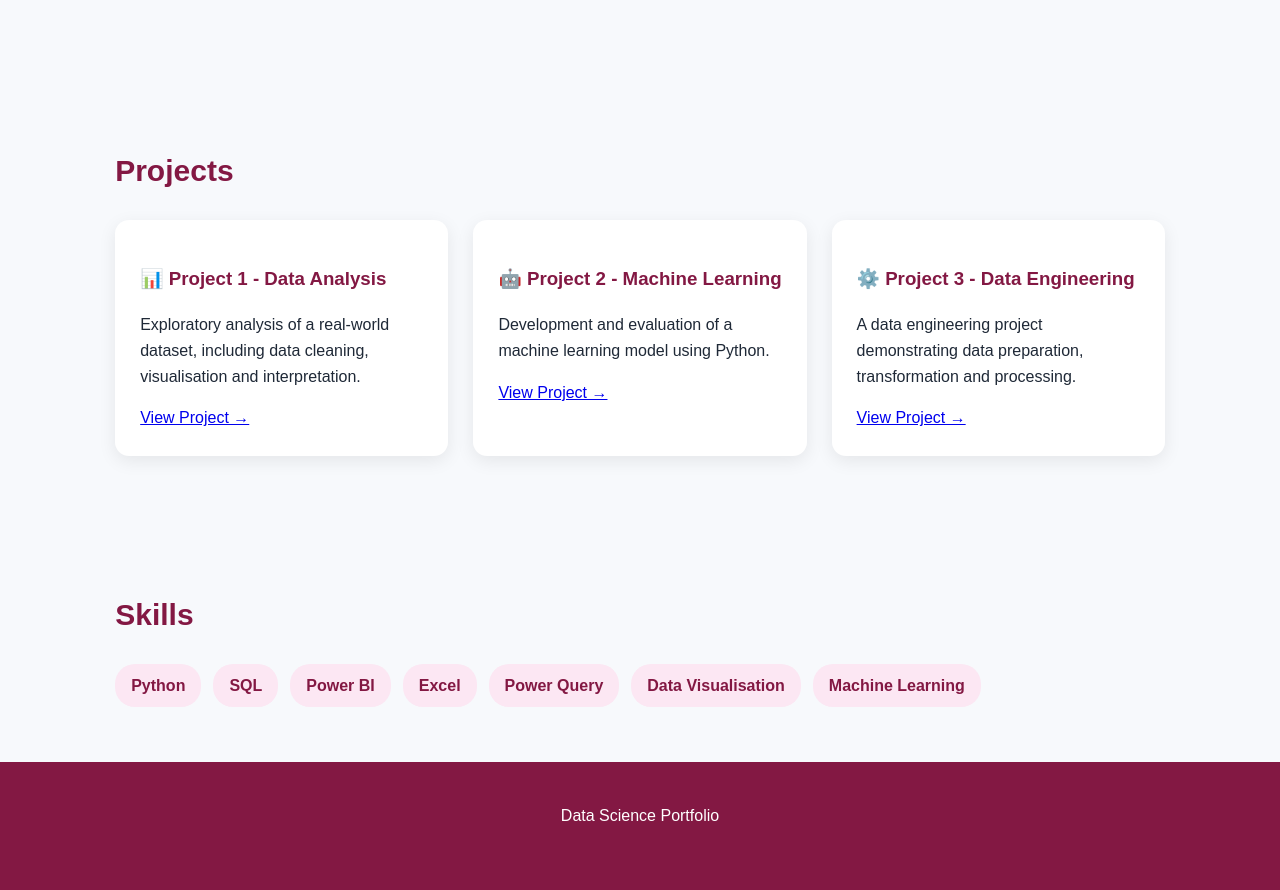
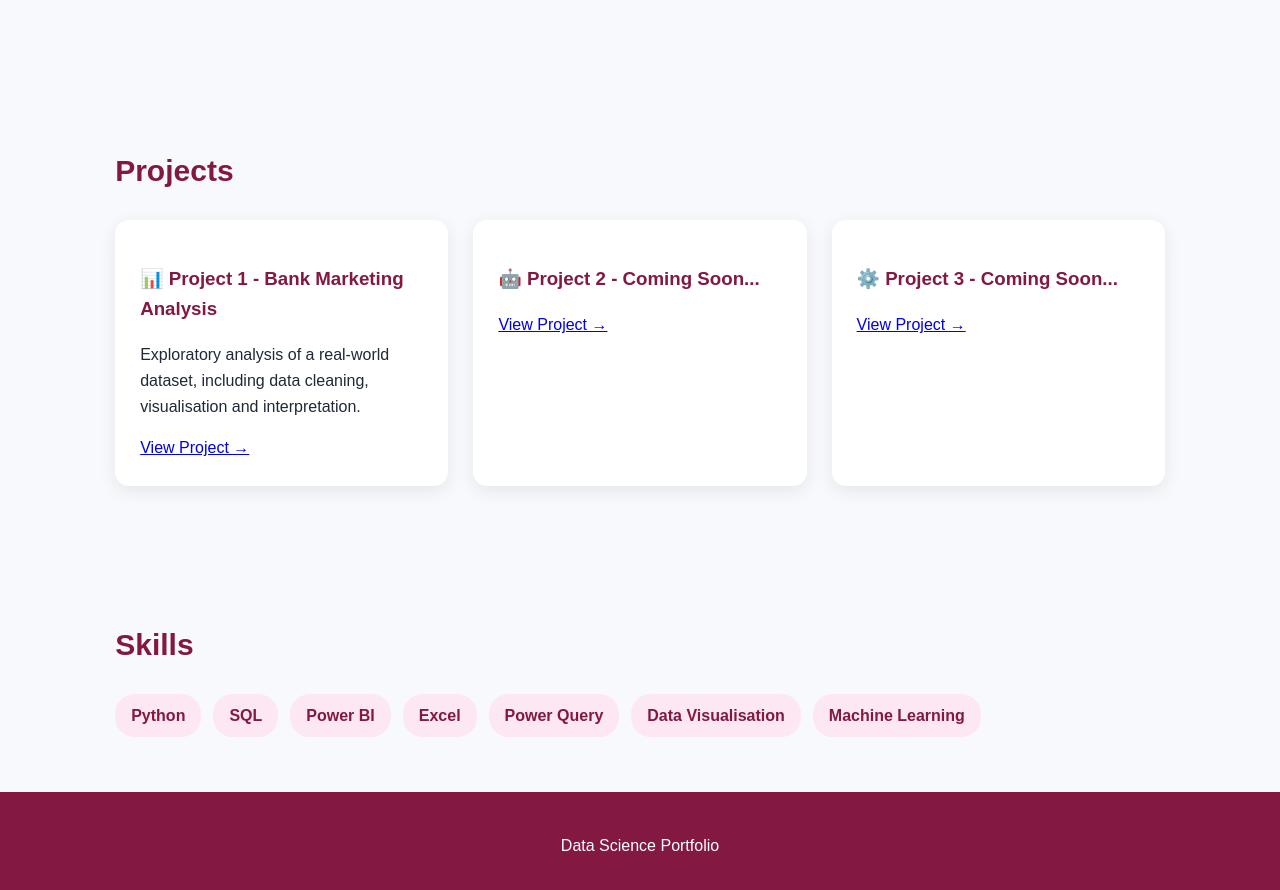
Before and after one commit to DataScienceStudent11/practice, a Jekyll site: the page index.html, which Jekyll copies as it is, in a window 1280 px wide and 900 px high, scrolled down 739 px. Shown: the top 890 px of the window. Built offline with Jekyll 4.4.1, drawn with Linux system fonts in a browser that asks for light colours.

Commit message:
Update project titles and descriptions in index.html

```diff
--- a/index.html
+++ b/index.html
@@ -81,7 +81,7 @@
 
 
 <div class="project">
-    <h3>📊 Project 1 - Data Analysis</h3>
+    <h3>📊 Project 1 - Bank Marketing Analysis</h3>
 
     <p>
         Exploratory analysis of a real-world dataset,
@@ -93,11 +93,8 @@
 
                 <div class="project">
 
-                    <h3>🤖 Project 2 - Machine Learning</h3>
+                    <h3>🤖 Project 2 - Coming Soon...</h3>
 
-                    <p>
-                        Development and evaluation of a machine learning
-                        model using Python.
                     </p>
 
                     <a href="#">View Project →</a>
@@ -107,11 +104,8 @@
 
                 <div class="project">
 
-                    <h3>⚙️ Project 3 - Data Engineering</h3>
+                    <h3>⚙️ Project 3 - Coming Soon...</h3>
 
-                    <p>
-                        A data engineering project demonstrating data
-                        preparation, transformation and processing.
                     </p>
 
                     <a href="#">View Project →</a>
```
